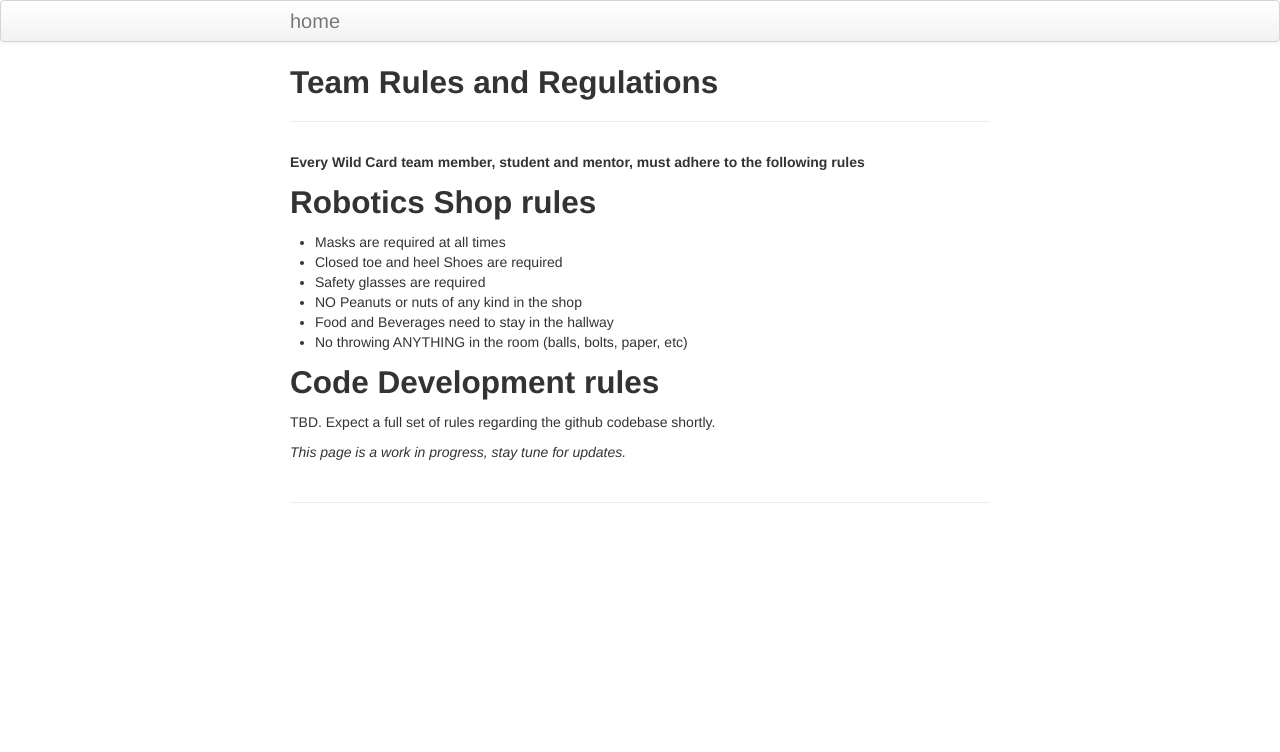
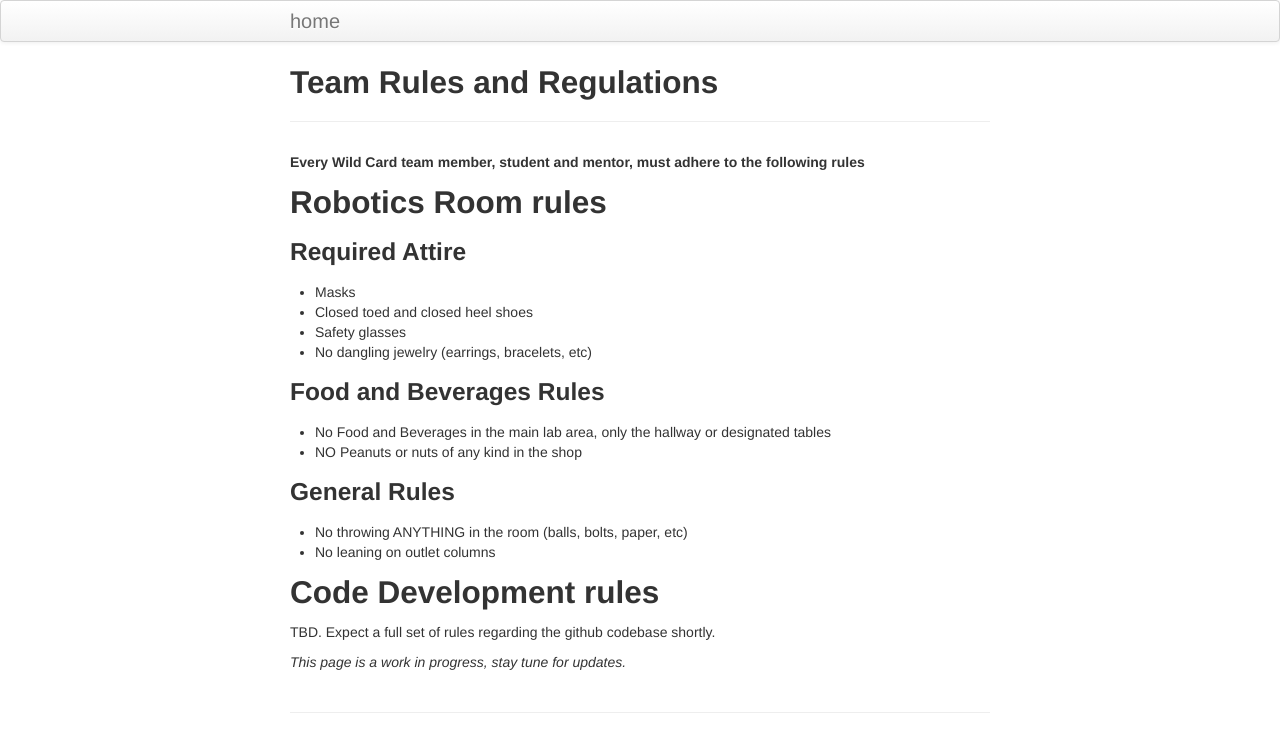
Before and after one commit to ajess139/ajess139.github.io, a Jekyll site: the page built from pages/rules.md, in a window 1280 px wide. Shown: the top 752 px of the page. Built offline with Jekyll 4.4.1, drawn with Linux system fonts in a browser that asks for light colours.

Commit message:
GeneralChanges

```diff
--- a/pages/rules.md
+++ b/pages/rules.md
@@ -6,13 +6,20 @@ description: Rules and regulations for the team and mentors
 
 **Every Wild Card team member, student and mentor, must adhere to the following rules**
 
-## Robotics Shop rules
-- Masks are required at all times
-- Closed toe and heel Shoes are required
-- Safety glasses are required
+## Robotics Room rules
+### Required Attire
+- Masks
+- Closed toed and closed heel shoes
+- Safety glasses
+- No dangling jewelry (earrings, bracelets, etc)
+
+### Food and Beverages Rules
+- No Food and Beverages in the main lab area, only the hallway or designated tables
 - NO Peanuts or nuts of any kind in the shop
-- Food and Beverages need to stay in the hallway
+
+### General Rules
 - No throwing ANYTHING in the room (balls, bolts, paper, etc)
+- No leaning on outlet columns
 
 ## Code Development rules
 TBD.  Expect a full set of rules regarding the github codebase shortly.
```
Also changed, not shown: index.md (+4 -0 lines), pages/studentresources.md (+18 -0 lines).
